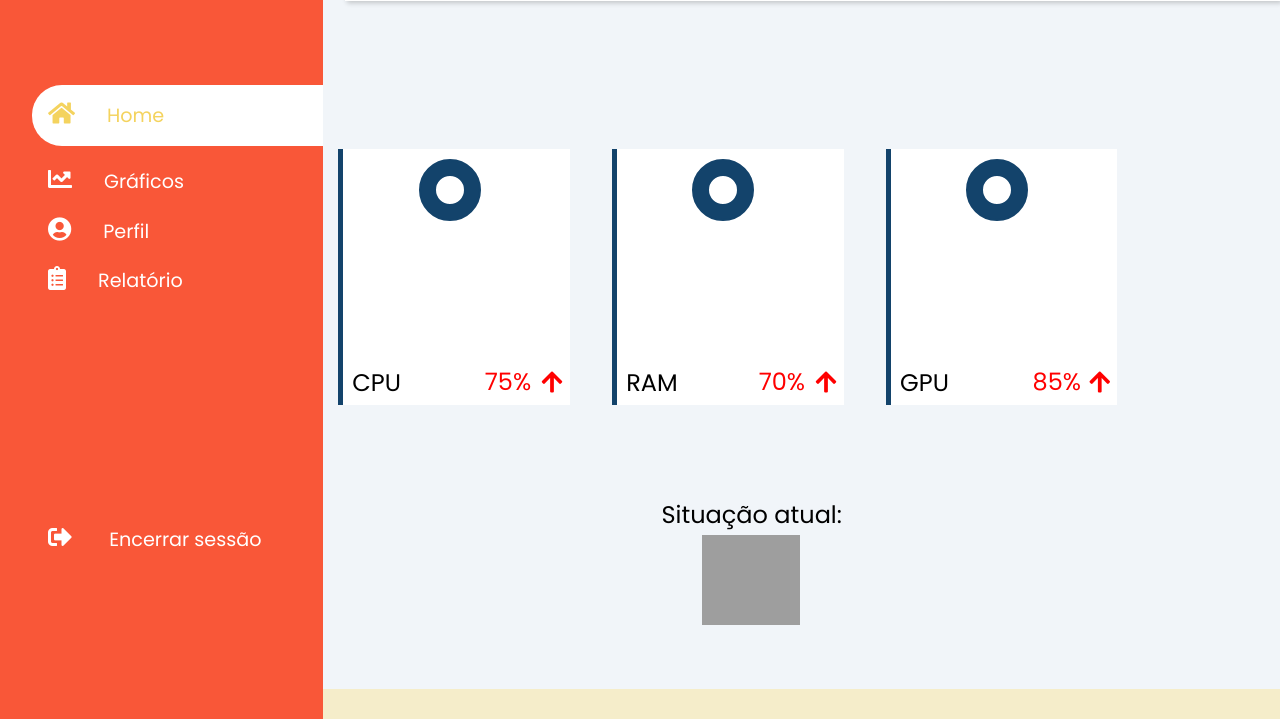
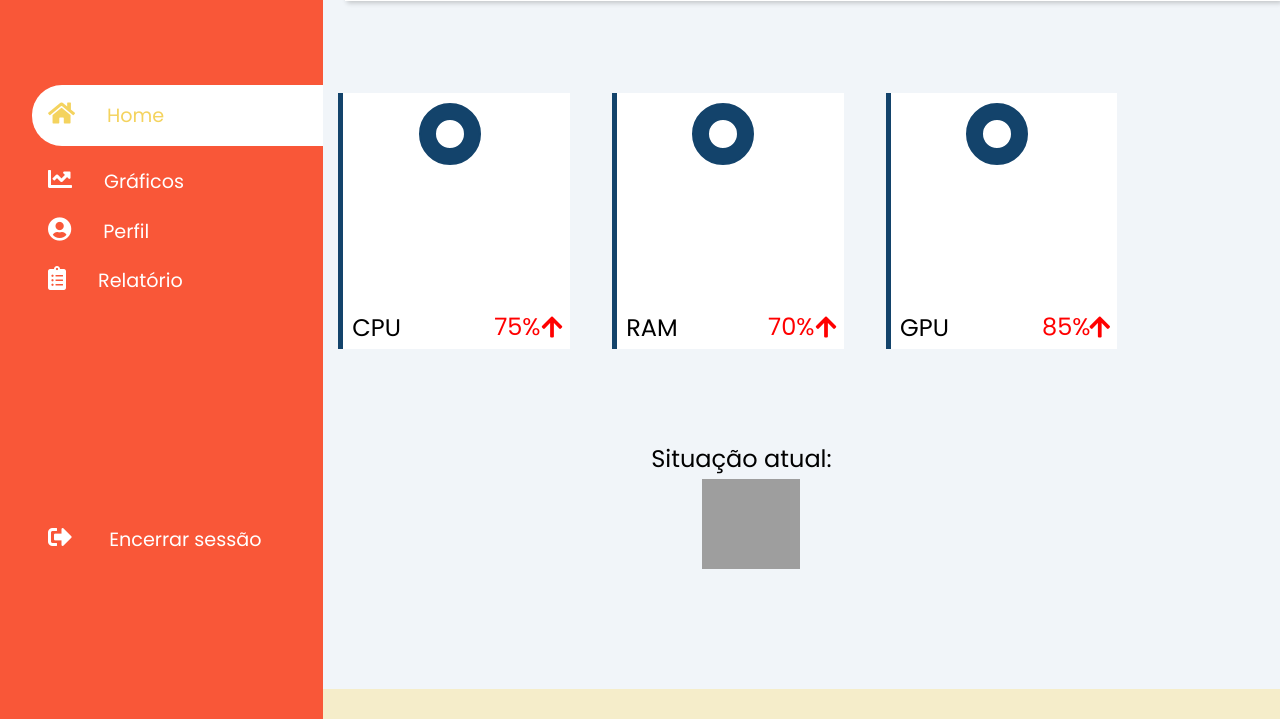
Before and after one commit to RafaellaKimberlly/Grupo-08, a plain HTML site: page Dashboard/html/dashboard-home.html in a window 1280 px wide. Shown: the part 81-800 px from the top of the page. Drawn offline with nearby package versions, Linux system fonts and the light colour scheme; grey boxes are pictures that could not be loaded.

Commit message:
Ajuste responsividade

```diff
--- a/Dashboard/css/dashboard-home.css
+++ b/Dashboard/css/dashboard-home.css
@@ -62,7 +62,7 @@ body{
 .title-situacao{
     font-size: 25px;
     color: black;
-    margin-left: 44%;
+    margin-left: 48%;
     padding-top: 7%;
 }
 
@@ -537,7 +537,7 @@ body{
     }
 }
 
-@media only screen and (min-width: 1200px){
+@media only screen and (min-width: 1000px){
 
     .caixa-conteudo{
         margin-left: 22.4%;
@@ -545,7 +545,7 @@ body{
         height: 96%;
         position: relative;
         z-index: 0;
-        margin-top: -1%;
+        margin-top: 3.5%;
         display: block ruby;
     }
 
@@ -583,7 +583,7 @@ body{
         font-size: 1.5em;
         color: red;
         margin-top: 22.8%;
-        margin-left: 16%;
+        margin-left: 15%;
         position: absolute;
     }
 
@@ -597,7 +597,7 @@ body{
     .title-situacao{
         font-size: 1.5em;
         color: black;
-        margin-left: 49.8%;
+        margin-left: 46.8%;
         padding-top: 0%;
         margin-top: -3%;
     }
@@ -674,7 +674,7 @@ body{
     .title-situacao{
         font-size: 1.5em;
         color: black;
-        margin-left: 49.8%;
+        margin-left: 48.3%;
         padding-top: 0%;
         margin-top: -3%;
     }
@@ -691,7 +691,7 @@ body{
     }
 }
 
-@media only screen and (min-width: 1000px){
+@media only screen and (min-width: 1200px){
 
     .caixa-conteudo{
         margin-left: 22.4%;
@@ -699,7 +699,7 @@ body{
         height: 96%;
         position: relative;
         z-index: 0;
-        margin-top: 3.5%;
+        margin-top: -1%;
         display: block ruby;
     }
 
@@ -737,7 +737,7 @@ body{
         font-size: 1.5em;
         color: red;
         margin-top: 22.8%;
-        margin-left: 15%;
+        margin-left: 16%;
         position: absolute;
     }
 
@@ -751,7 +751,7 @@ body{
     .title-situacao{
         font-size: 1.5em;
         color: black;
-        margin-left: 49.8%;
+        margin-left: 49%;
         padding-top: 0%;
         margin-top: -3%;
     }
```
